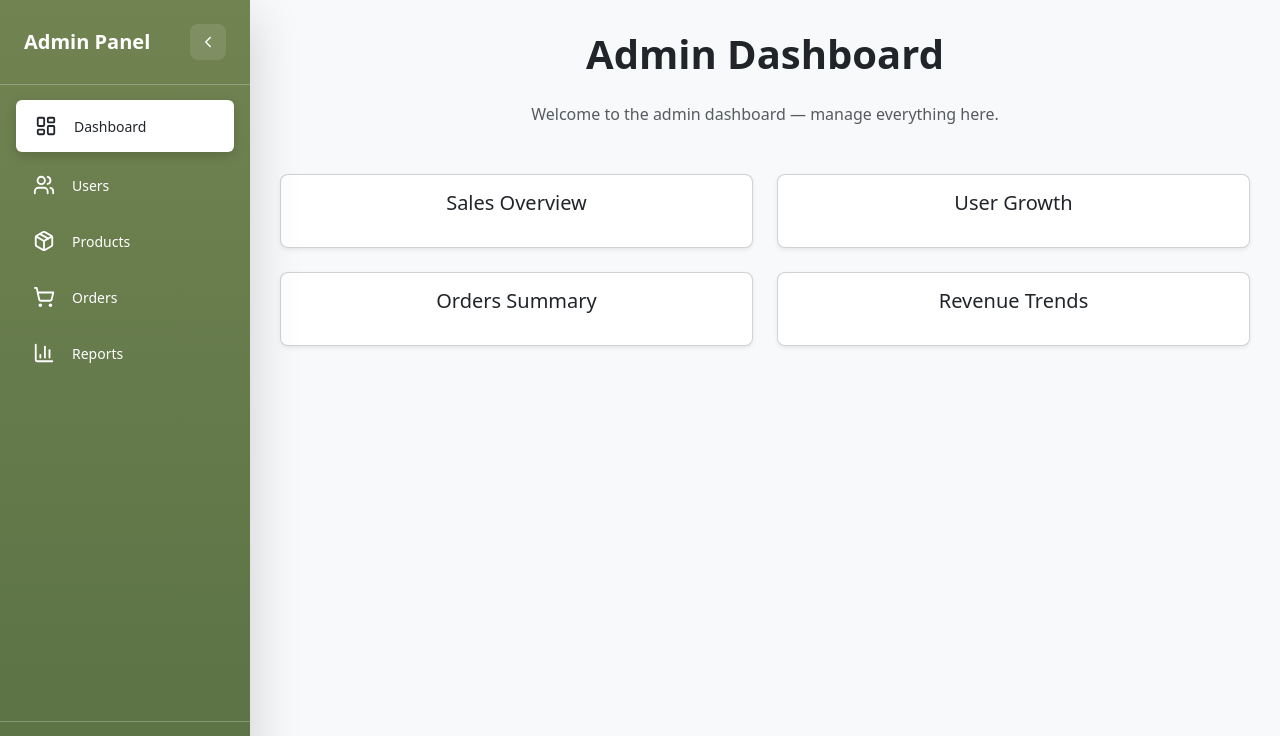
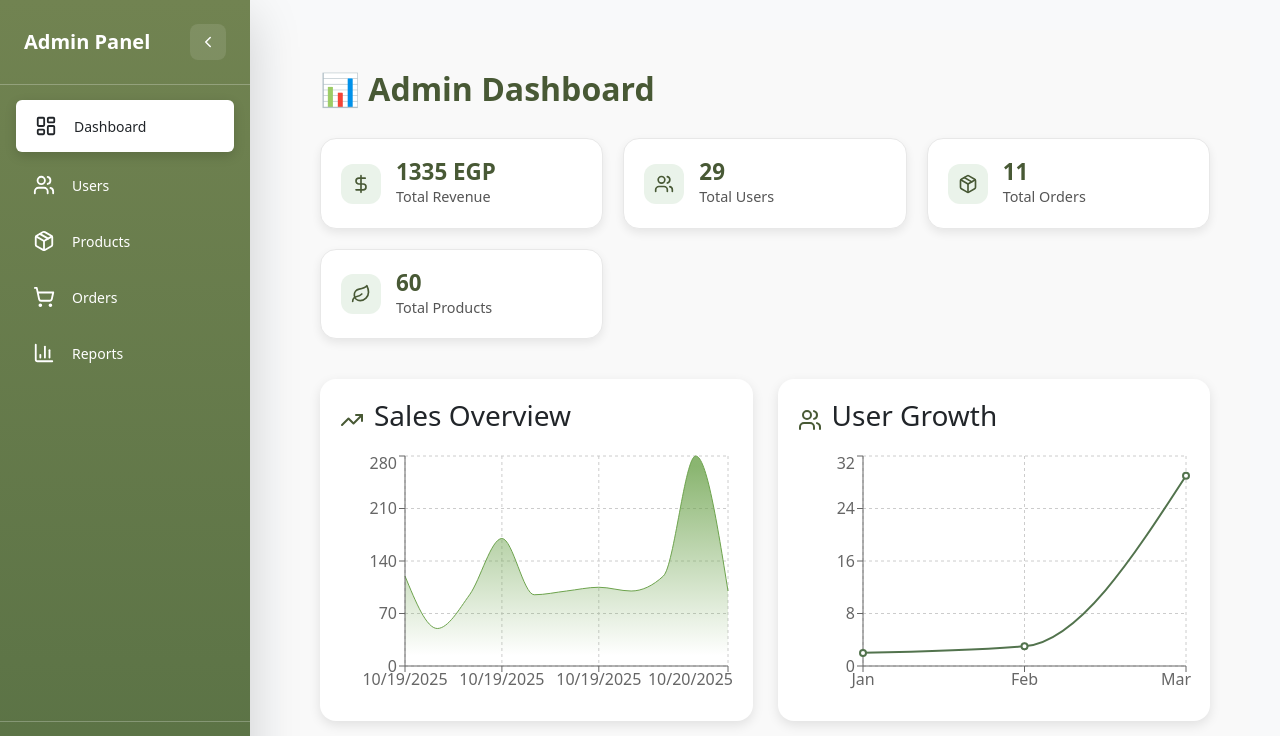
Before and after one commit to ahazem256/React-project, a React (Vite) app in the folder verdora/: page /admin/dashboard in a window 1280 px wide. Shown: the top 736 px of the page. Built offline with nearby package versions, Linux system fonts and the light colour scheme; data requests are answered from the project's data file; sample sign-in values are in the browser's storage.

Commit message:
add Analytics in dashboard

```diff
--- /dev/null
+++ b/verdora/src/pages/AdminDashbord/DashboardPage.css
@@ -0,0 +1,85 @@
+.dashboard-page {
+    padding: 40px;
+    background-color: #f9f9f9;
+}
+
+.dashboard-title {
+    font-size: 2rem;
+    font-weight: 700;
+    color: var(--color-green-darkest);
+    margin-bottom: 30px;
+}
+
+.charts-grid {
+    display: grid;
+    grid-template-columns: repeat(auto-fit, minmax(350px, 1fr));
+    gap: 25px;
+}
+
+.chart-card {
+    background: var(--body-background);
+    border-radius: 16px;
+    box-shadow: 0 4px 12px rgba(0, 0, 0, 0.1);
+    padding: 20px;
+    transition: 0.3s;
+}
+
+.chart-card:hover {
+    transform: translateY(-5px);
+}
+
+.chart-header {
+    display: flex;
+    align-items: center;
+    gap: 10px;
+    margin-bottom: 10px;
+}
+
+.chart-icon {
+    color: var(--color-green-darkest);
+}
+
+/* KPI Cards Section */
+.kpi-cards {
+    display: grid;
+    grid-template-columns: repeat(auto-fit, minmax(230px, 1fr));
+    gap: 20px;
+    margin-bottom: 40px;
+}
+
+.kpi-card {
+    background-color: var(--body-background);
+    border-radius: 16px;
+    box-shadow: 0 4px 10px rgba(0, 0, 0, 0.08);
+    display: flex;
+    align-items: center;
+    gap: 15px;
+    padding: 20px;
+    transition: 0.3s ease;
+    border: 1px solid #e8e8e8;
+}
+
+.kpi-card:hover {
+    transform: translateY(-5px);
+    border-color: var(--color-green-dark);
+}
+
+.kpi-icon {
+    color: var(--color-green-darkest);
+    background-color: #eaf3ea;
+    padding: 10px;
+    border-radius: 12px;
+}
+
+.kpi-card h3 {
+    font-size: 1.4rem;
+    font-weight: bold;
+    margin: 0;
+    color: var(--color-green-darkest);
+}
+
+.kpi-card p {
+    color: #555;
+    font-size: 0.9rem;
+    margin: 0;
+}
--- a/verdora/src/pages/AdminDashbord/DashboardPage.tsx
+++ b/verdora/src/pages/AdminDashbord/DashboardPage.tsx
@@ -1,36 +1,195 @@
-import React from "react";
+import React, { useEffect, useState } from "react";
+import axios from "axios";
+import { TrendingUp, Users, Package, BarChart3, DollarSign, Leaf } from "lucide-react";
+import {
+  LineChart,
+  Line,
+  AreaChart,
+  Area,
+  XAxis,
+  YAxis,
+  CartesianGrid,
+  Tooltip,
+  ResponsiveContainer,
+  BarChart,
+  Bar,
+  PieChart,
+  Pie,
+  Cell,
+} from "recharts";
+import "./DashboardPage.css";
 
 const DashboardPage: React.FC = () => {
+  const [users, setUsers] = useState<any[]>([]);
+  const [orders, setOrders] = useState<any[]>([]);
+  const [products, setProducts] = useState<any[]>([]);
+
+  // Fetch Data
+  useEffect(() => {
+    const fetchData = async () => {
+      try {
+        const [usersRes, ordersRes, productsRes] = await Promise.all([
+          axios.get("http://localhost:5005/users"),
+          axios.get("http://localhost:5005/orders"),
+          axios.get("http://localhost:5005/products"),
+        ]);
+        setUsers(usersRes.data);
+        setOrders(ordersRes.data);
+        setProducts(productsRes.data);
+      } catch (error) {
+        console.error("Error fetching dashboard data:", error);
+      }
+    };
+    fetchData();
+  }, []);
+
+  // KPI Calculations
+  const totalRevenue = orders.reduce((sum, order) => sum + (order.total || 0), 0);
+  const totalOrders = orders.length;
+  const totalUsers = users.length;
+  const totalProducts = products.length;
+
+  // Chart Data
+  const salesOverviewData = orders.map((order) => ({
+    date: new Date(order.createdAt).toLocaleDateString(),
+    total: order.total,
+  }));
+
+  const userGrowthData = [
+    { month: "Jan", users: 2 },
+    { month: "Feb", users: 3 },
+    { month: "Mar", users: totalUsers },
+  ];
+
+  const ordersSummaryData = [
+    { name: "Cash", value: orders.filter((o) => o.paymentMethod === "cash-on-delivery").length },
+    { name: "Online", value: orders.filter((o) => o.paymentMethod === "online").length },
+  ];
+
+  const revenueData = salesOverviewData;
+  const COLORS = ["#6DA34D", "#A3C9A8", "#52734D", "#B7E4C7"];
+
   return (
-    <div>
-      <h1 className="text-center mb-4 fw-bold">Admin Dashboard</h1>
-      <p className="text-center text-muted mb-5">
-        Welcome to the admin dashboard — manage everything here.
-      </p>
+    <div className="dashboard-page">
+      <h1 className="dashboard-title">📊 Admin Dashboard</h1>
 
-      <div className="row g-4">
-        <div className="col-md-6">
-          <div className="card shadow-sm p-3 rounded-3">
-            <h5 className="text-center mb-3">Sales Overview</h5>
+      {/* KPI CARDS */}
+      <div className="kpi-cards">
+        <div className="kpi-card">
+          <DollarSign className="kpi-icon" size={40} />
+          <div>
+            <h3>{totalRevenue} EGP</h3>
+            <p>Total Revenue</p>
           </div>
         </div>
 
-        <div className="col-md-6">
-          <div className="card shadow-sm p-3 rounded-3">
-            <h5 className="text-center mb-3">User Growth</h5>
+        <div className="kpi-card">
+          <Users className="kpi-icon" size={40} />
+          <div>
+            <h3>{totalUsers}</h3>
+            <p>Total Users</p>
           </div>
         </div>
 
-        <div className="col-md-6">
-          <div className="card shadow-sm p-3 rounded-3">
-            <h5 className="text-center mb-3">Orders Summary</h5>
+        <div className="kpi-card">
+          <Package className="kpi-icon" size={40} />
+          <div>
+            <h3>{totalOrders}</h3>
+            <p>Total Orders</p>
           </div>
         </div>
 
-        <div className="col-md-6">
-          <div className="card shadow-sm p-3 rounded-3">
-            <h5 className="text-center mb-3">Revenue Trends</h5>
+        <div className="kpi-card">
+          <Leaf className="kpi-icon" size={40} />
+          <div>
+            <h3>{totalProducts}</h3>
+            <p>Total Products</p>
           </div>
+        </div>
+      </div>
+
+      {/* CHARTS SECTION */}
+      <div className="charts-grid">
+        {/* Sales Overview */}
+        <div className="chart-card">
+          <div className="chart-header">
+            <TrendingUp className="chart-icon" />
+            <h3>Sales Overview</h3>
+          </div>
+          <ResponsiveContainer width="100%" height={250}>
+            <AreaChart data={salesOverviewData}>
+              <defs>
+                <linearGradient id="colorSales" x1="0" y1="0" x2="0" y2="1">
+                  <stop offset="5%" stopColor="#6DA34D" stopOpacity={0.8} />
+                  <stop offset="95%" stopColor="#6DA34D" stopOpacity={0} />
+                </linearGradient>
+              </defs>
+              <XAxis dataKey="date" />
+              <YAxis />
+              <CartesianGrid strokeDasharray="3 3" />
+              <Tooltip />
+              <Area type="monotone" dataKey="total" stroke="#6DA34D" fillOpacity={1} fill="url(#colorSales)" />
+            </AreaChart>
+          </ResponsiveContainer>
+        </div>
+
+        {/* User Growth */}
+        <div className="chart-card">
+          <div className="chart-header">
+            <Users className="chart-icon" />
+            <h3>User Growth</h3>
+          </div>
+          <ResponsiveContainer width="100%" height={250}>
+            <LineChart data={userGrowthData}>
+              <CartesianGrid strokeDasharray="3 3" />
+              <XAxis dataKey="month" />
+              <YAxis />
+              <Tooltip />
+              <Line type="monotone" dataKey="users" stroke="#52734D" strokeWidth={2} />
+            </LineChart>
+          </ResponsiveContainer>
+        </div>
+
+        {/* Orders Summary */}
+        <div className="chart-card">
+          <div className="chart-header">
+            <Package className="chart-icon" />
+            <h3>Orders Summary</h3>
+          </div>
+          <ResponsiveContainer width="100%" height={250}>
+            <PieChart>
+              <Pie
+                data={ordersSummaryData}
+                cx="50%"
+                cy="50%"
+                outerRadius={80}
+                dataKey="value"
+                label
+              >
+                {ordersSummaryData.map((_, i) => (
+                  <Cell key={i} fill={COLORS[i % COLORS.length]} />
+                ))}
+              </Pie>
+              <Tooltip />
+            </PieChart>
+          </ResponsiveContainer>
+        </div>
+
+        {/* Revenue Trends */}
+        <div className="chart-card">
+          <div className="chart-header">
+            <BarChart3 className="chart-icon" />
+            <h3>Revenue Trends</h3>
+          </div>
+          <ResponsiveContainer width="100%" height={250}>
+            <BarChart data={revenueData}>
+              <CartesianGrid strokeDasharray="3 3" />
+              <XAxis dataKey="date" />
+              <YAxis />
+              <Tooltip />
+              <Bar dataKey="total" fill="#6DA34D" />
+            </BarChart>
+          </ResponsiveContainer>
         </div>
       </div>
     </div>
```
